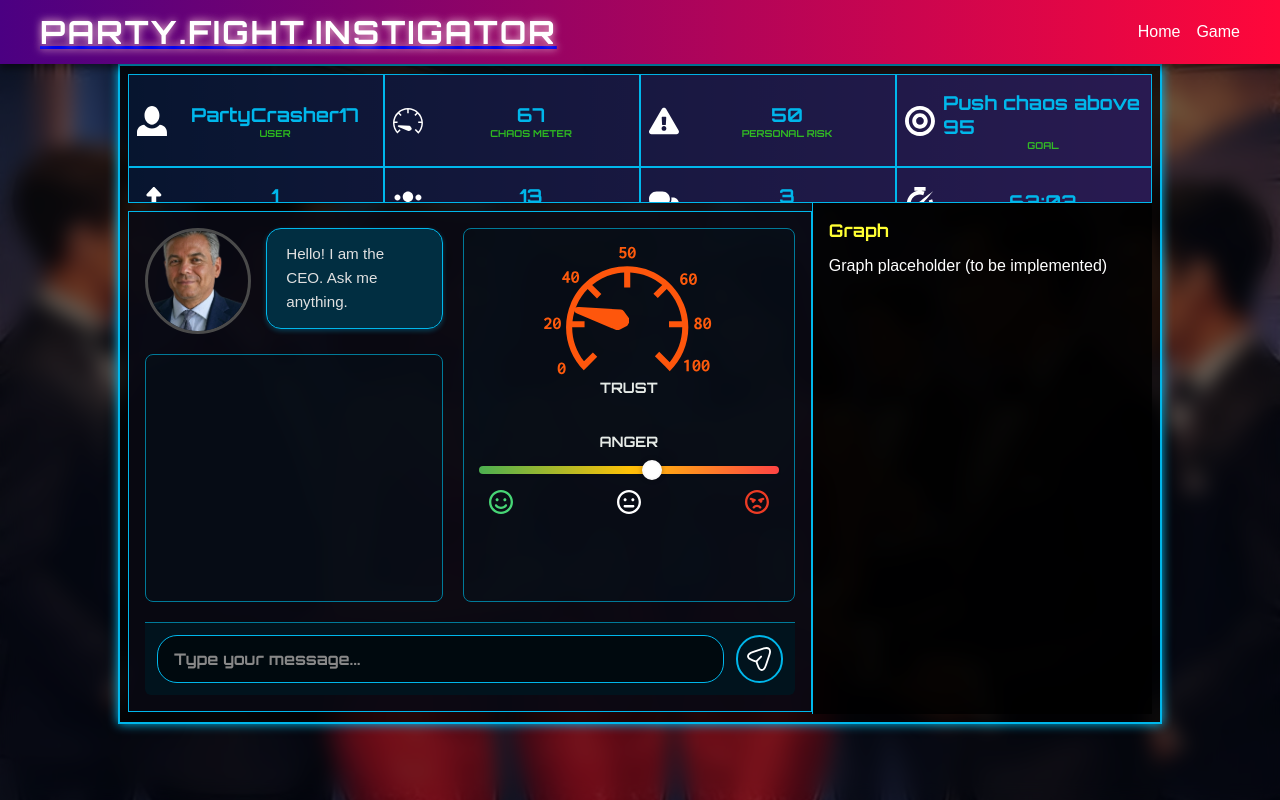
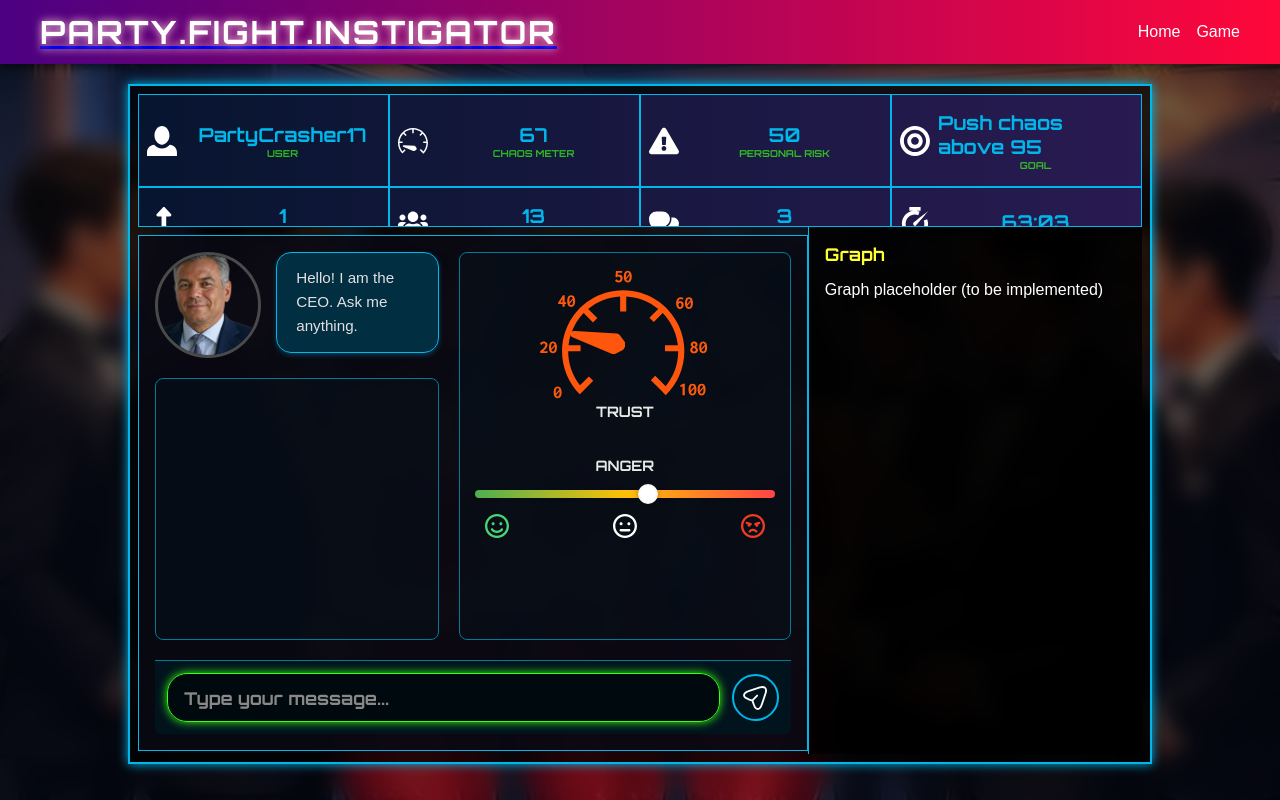
Before and after one commit to FedyaS/PartyFightInstigator, a React (Vite) app in the folder frontend/: page /game in a window 1280 px wide. Built offline with nearby package versions, Linux system fonts and the light colour scheme.

Commit message:
styling progress

```diff
--- a/frontend/src/components/ConversationView.jsx
+++ b/frontend/src/components/ConversationView.jsx
@@ -1,15 +1,25 @@
-import React, { useState, useEffect } from 'react';
+import React, { useState, useEffect, useRef } from 'react';
 import './ConversationView.css';
 import Dial from './Dial.jsx';
 import EmotionBar from './EmotionBar.jsx';
 
 function ConversationView() {
+  const inputRef = useRef(null);
   const [npcMessage, setNpcMessage] = useState({ text: 'Hello! I am the CEO. Ask me anything.', isLoading: false });
   const [playerMessage, setPlayerMessage] = useState(null);
   const [playerInputText, setPlayerInputText] = useState('');
   const [isPlayerInputLocked, setIsPlayerInputLocked] = useState(false);
   const [angerLevel, setAngerLevel] = useState(57);
   const [trustLevel, setTrustLevel] = useState(25);
+
+  useEffect(() => {
+    if (!isPlayerInputLocked) {
+      // Small delay to ensure the input is enabled before focusing
+      setTimeout(() => {
+        inputRef.current?.focus();
+      }, 100);
+    }
+  }, [isPlayerInputLocked]);
 
   const handleSendMessage = () => {
     if (playerInputText.trim() === '' || isPlayerInputLocked) return;
@@ -72,6 +82,7 @@ function ConversationView() {
       <div className="input-area">
         <div className={`input-wrapper ${isPlayerInputLocked ? 'locked' : ''}`}>
           <input
+            ref={inputRef}
             type="text"
             value={playerInputText}
             onChange={(e) => setPlayerInputText(e.target.value)}
--- a/frontend/src/components/GameLayout.css
+++ b/frontend/src/components/GameLayout.css
@@ -4,6 +4,10 @@
   display: flex;
   flex-direction: column;
   overflow: hidden;
+  background: rgba(0, 0, 0, 0.7);
+  border: 2px solid #00b7eb;
+  box-shadow: 0 0 10px #00b7eb;
+  box-sizing: border-box;
 }
 
 .status-bar {
--- a/frontend/src/index.css
+++ b/frontend/src/index.css
@@ -100,7 +100,7 @@ body,
 /* Layout styles */
 .layout-container {
   width: 80%;
-  height: 80vh; /* Takes ~80% of viewport height */
+  height: 85vh; /* Takes ~80% of viewport height */
   margin: 0 auto; /* Changed from '2rem auto' to '0 auto' to remove top/bottom margin */
   background: rgba(0, 0, 0, 0.7);
   border: 2px solid #00b7eb;
@@ -210,6 +210,22 @@ body,
   background-position: center;
   background-repeat: no-repeat;
   position: relative;
+  display: flex;
+  flex-direction: column;
+  align-items: center;
+}
+
+/* Game container for centering */
+.game-container {
+  position: relative;
+  z-index: 2;
+  height: 95vh;
+  width: 100%;
+  margin-top: 2.5vh;
+  margin-bottom: 2.5vh;
+  display: flex;
+  flex-direction: column;
+  align-items: center;
 }
 
 /* Overlay with blur effect */
@@ -221,7 +237,7 @@ body,
   width: 100%;
   height: 100%;
   background: rgba(0, 0, 0, 0.5);
-  backdrop-filter: blur(10px); /* Adds a frosted glass effect */
+  backdrop-filter: blur(10px);
   z-index: 1;
 }
 
--- a/frontend/src/pages/Game.jsx
+++ b/frontend/src/pages/Game.jsx
@@ -3,10 +3,12 @@ import GameLayout from '../components/GameLayout';
 function Game() {
   return (
     <div className="game-page">
+      <div className="game-container">
         <GameLayout>
           <h2 className="page-title">Game Mode</h2>
           <p>This is the PartyFightInstigator game page. Battle awaits!</p>
         </GameLayout>
+      </div>
     </div>
   );
 }
```
